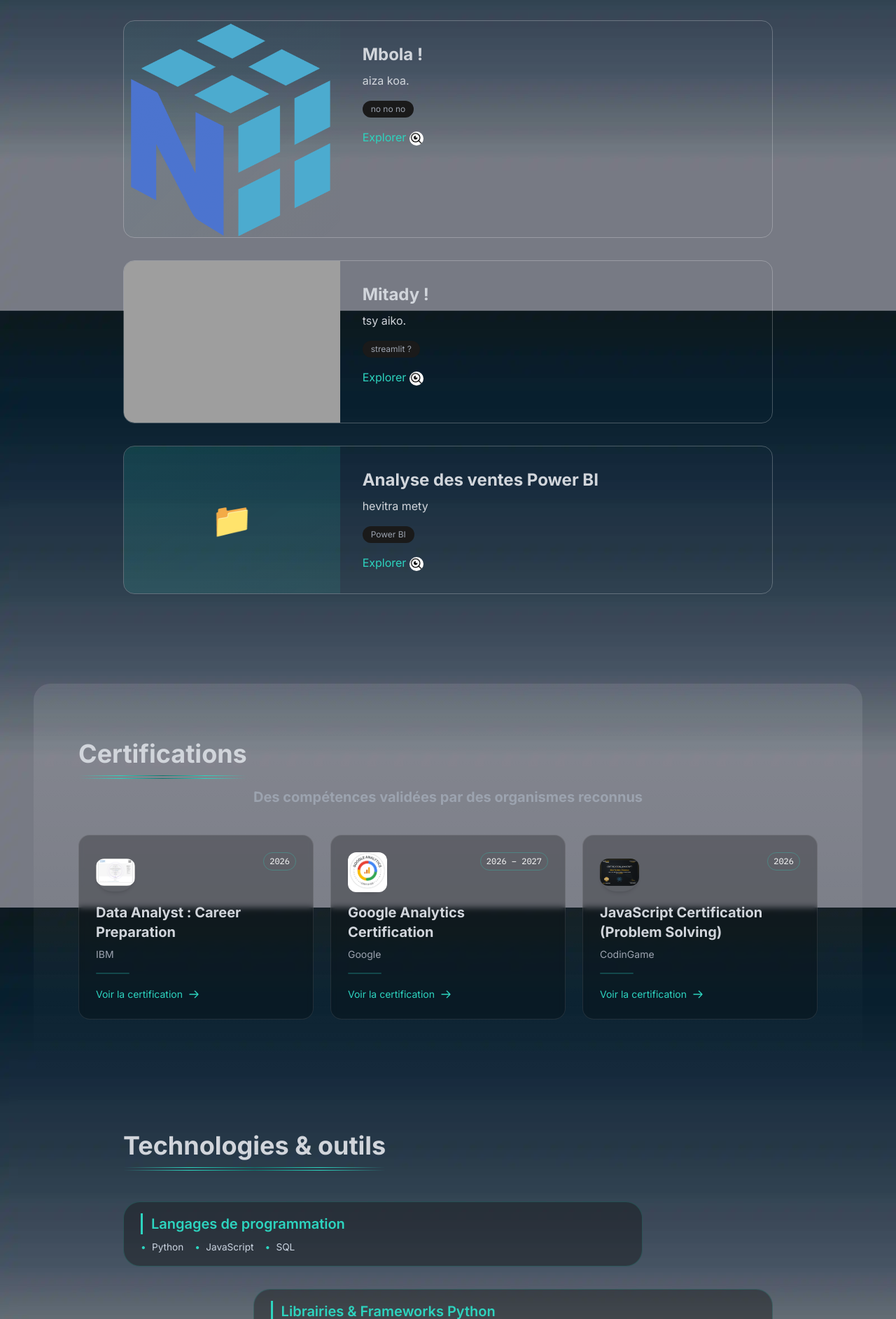
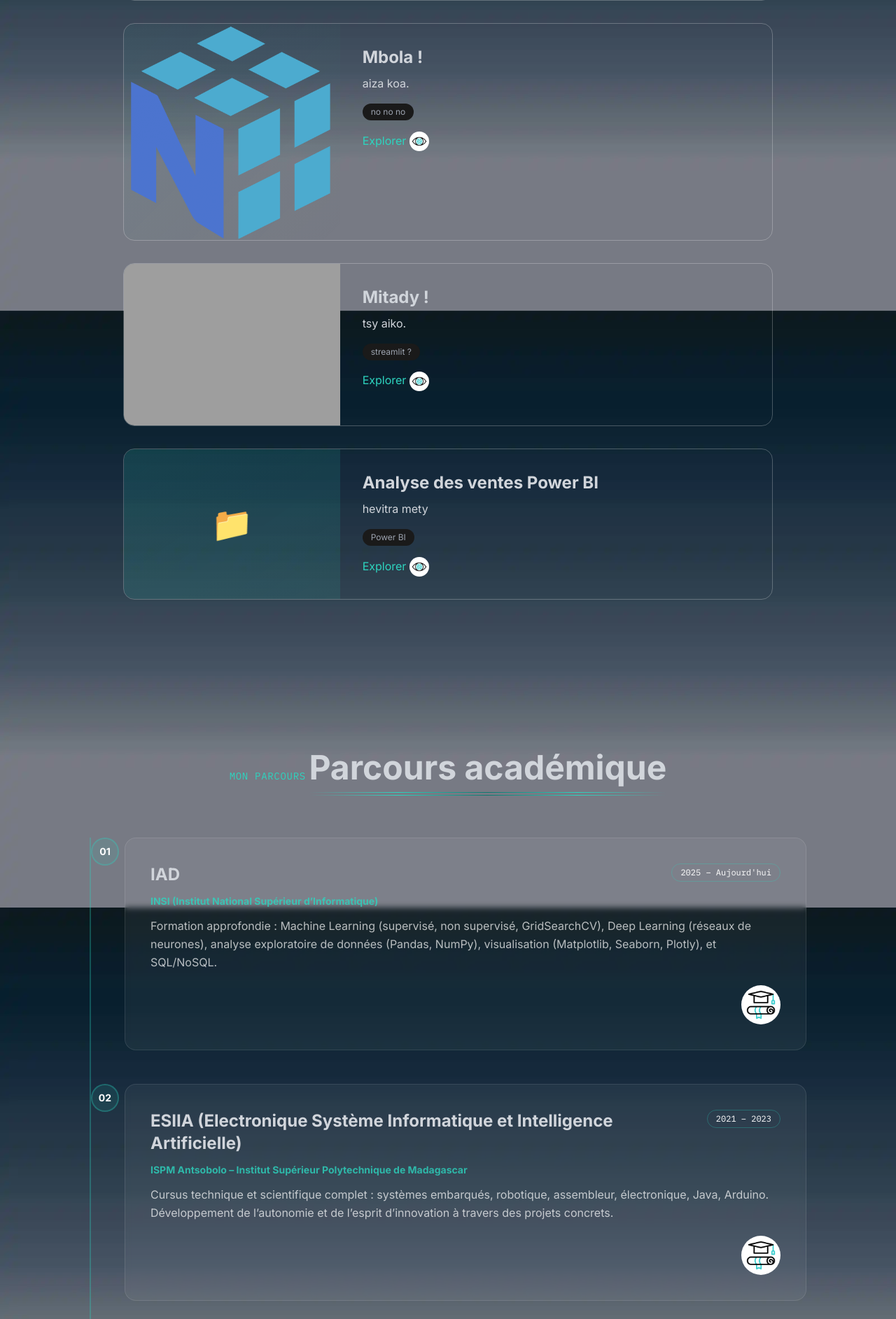
Before and after one commit to akimratiarison-rgb/portfolio-data-akim, a Flask app: page / in a window 1280 px wide. Shown: the part 2967-4852 px from the top of the page at 70% size. Run offline with Flask 3, Linux system fonts and the light colour scheme; some libraries are stand-ins or nearby versions; some web fonts are replaced; grey boxes are pictures that could not be loaded.

Commit message:
mise a jour design + ajout gif

```diff
--- a/app.py
+++ b/app.py
@@ -31,6 +31,11 @@ def _(text):
     """Fonction de traduction : retourne le texte dans la langue de la session."""
     lang = session.get('lang', 'fr')
     return translations.get(lang, {}).get(text, text)
+
+# ========== CONTEXT PROCESSOR pour la langue active ==========
+@app.context_processor
+def inject_current_lang():
+    return dict(current_lang=session.get('lang', 'fr'))
 
 # Route pour changer la langue
 @app.route('/language/<lang>')
@@ -128,10 +133,32 @@ COMPETENCES = {
     "Collection de données": ["Web Scraping"]
 }
 
+PARCOURS = [
+    {
+        "titre": "IAD",
+        "etablissement": "INSI (Institut National Supérieur d’Informatique)",
+        "date": "2025 – Aujourd'hui",
+        "description": "Formation approfondie : Machine Learning (supervisé, non supervisé, GridSearchCV), Deep Learning (réseaux de neurones), analyse exploratoire de données (Pandas, NumPy), visualisation (Matplotlib, Seaborn, Plotly), et SQL/NoSQL.",
+    },
+    {
+        "titre": "ESIIA (Electronique Système Informatique et Intelligence Artificielle)",
+        "etablissement": "ISPM Antsobolo – Institut Supérieur Polytechnique de Madagascar",
+        "date": "2021 – 2023",
+        "description": "Cursus technique et scientifique complet : systèmes embarqués, robotique, assembleur, électronique, Java, Arduino. Développement de l’autonomie et de l’esprit d’innovation à travers des projets concrets.",
+
+    },
+    {
+        "titre": "Baccalauréat Scientifique",
+        "etablissement": "Lycée Saint Pierre Canisus Ambohipo",
+        "date": "2021 – 2023",
+        "description": "Formation scientifique générale (mathématiques, physique,...). Diplôme obtenu.",
+
+    }
+]
 # ========== ROUTES ==========
 @app.route("/")
 def index():
-    return render_template("index.html", projets=PROJETS, certifs=CERTIFICATIONS, competences=COMPETENCES, _=_)
+    return render_template("index.html", projets=PROJETS, certifs=CERTIFICATIONS, competences=COMPETENCES, parcours=PARCOURS, _=_)
 
 @app.route("/test")
 def test():
--- a/static/css/style.css
+++ b/static/css/style.css
@@ -379,11 +379,11 @@ section h2::after {
 
       /* Certifications : titres et dates */
     #certifs h3 {
-        font-size: 1rem !important; /* titre de la certification */
+        font-size: 1rem !important;
     }
     #certifs .text-gray-400,
     #certifs .text-muted {
-        font-size: 0.7rem !important; /* organisme et date */
+        font-size: 1rem !important; /* organisme et date */
     }
     /* Optionnel : réduction de la largeur des images */
     #certifs .w-12.h-12 {
@@ -942,6 +942,7 @@ footer {
     line-height: 1;
     margin-right: 0.5rem;
     text-shadow: 0 2px 5px rgba(0,0,0,0.2);
+    margin-top: -0.19em;
 }
 
 /* Ajustements  */
@@ -961,3 +962,7 @@ footer {
         opacity: 0.8 !important;
     }
 }
+
+.shadow-glow {
+    box-shadow: 0 0 0 3px rgba(45, 212, 191, 0.3), 0 0 0 6px rgba(45, 212, 191, 0.1);
+}
--- a/static/js/main.js
+++ b/static/js/main.js
@@ -368,3 +368,21 @@ if (contactForm) {
         }
     });
 }
+
+
+
+// Gestion du dropdown de langue (mobile)
+const langBtn = document.getElementById('lang-dropdown-btn');
+const langMenu = document.getElementById('lang-dropdown-menu');
+
+if (langBtn && langMenu) {
+    langBtn.addEventListener('click', (e) => {
+        e.stopPropagation();
+        langMenu.classList.toggle('hidden');
+    });
+    // Fermer le dropdown si on clique ailleurs
+    document.addEventListener('click', () => {
+        langMenu.classList.add('hidden');
+    });
+    langMenu.addEventListener('click', (e) => e.stopPropagation());
+}
--- a/templates/base.html
+++ b/templates/base.html
@@ -69,6 +69,30 @@
                     </a>
                 </div>
             </div>
+
+            <!-- Sélecteur de langue mobile (dropdown) -->
+            <div class="relative md:hidden">
+                <button id="lang-dropdown-btn" class="flex items-center gap-1 text-gray-300 hover:text-accent transition">
+                    {% if current_lang == 'fr' %}
+                        <img src="{{ url_for('static', filename='saina/fr.png') }}" alt="FR" class="w-5 h-5 object-cover rounded-sm">
+                    {% else %}
+                        <img src="{{ url_for('static', filename='saina/gb.png') }}" alt="EN" class="w-5 h-5 object-cover rounded-sm">
+                    {% endif %}
+                    <svg class="w-4 h-4" fill="none" stroke="currentColor" viewBox="0 0 24 24">
+                        <path stroke-linecap="round" stroke-linejoin="round" stroke-width="2" d="M19 9l-7 7-7-7" />
+                    </svg>
+                </button>
+                <div id="lang-dropdown-menu" class="hidden absolute right-0 mt-2 w-32 bg-dark/35 backdrop-blur-md border border-white/10 rounded-lg shadow-lg z-50">
+                    <a href="{{ url_for('set_language', lang='fr') }}" class="flex items-center gap-2 px-4 py-2 text-sm hover:bg-accent/20 transition">
+                        <img src="{{ url_for('static', filename='saina/fr.png') }}" class="w-5 h-5 rounded-sm"> Français
+                    </a>
+                    <a href="{{ url_for('set_language', lang='en') }}" class="flex items-center gap-2 px-4 py-2 text-sm hover:bg-accent/20 transition">
+                        <img src="{{ url_for('static', filename='saina/gb.png') }}" class="w-5 h-5 rounded-sm"> English
+                    </a>
+                </div>
+            </div>
+
+            <!-- Bouton burger -->
             <button id="menu-btn" class="md:hidden text-gray-300 focus:outline-none">
                 <div class="hamburger-icon">
                     <span></span>
@@ -77,24 +101,13 @@
                 </div>
             </button>
         </div>
-        <!-- Menu mobile -->
+
+        <!-- Menu mobile (liens sans drapeaux) -->
         <div id="mobile-menu" class="hidden md:hidden bg-dark/35 backdrop-blur-md border-t border-white/5 py-3 text-center flex flex-col gap-2">
             <a href="#hero" class="nav-link block py-2">{{ _('Accueil') }}</a>
             <a href="#projets" class="nav-link block py-2">{{ _('Projets') }}</a>
             <a href="#certifs" class="nav-link block py-2">{{ _('Certifications') }}</a>
             <a href="#contact" class="nav-link block py-2">{{ _('Contact') }}</a>
-
-            <div class="flex justify-center gap-4 items-center pt-3 mt-1 border-t border-white/10">
-                <a href="{{ url_for('set_language', lang='fr') }}" class="inline-flex items-center gap-1 hover:opacity-80 transition">
-                    <img src="{{ url_for('static', filename='saina/fr.png') }}" alt="Français" class="w-5 h-5 object-cover rounded-sm">
-                    <span class="text-sm">FR</span>
-                </a>
-                <span class="text-gray-500">|</span>
-                <a href="{{ url_for('set_language', lang='en') }}" class="inline-flex items-center gap-1 hover:opacity-80 transition">
-                    <img src="{{ url_for('static', filename='saina/gb.png') }}" alt="English" class="w-5 h-5 object-cover rounded-sm">
-                    <span class="text-sm">EN</span>
-                </a>
-            </div>
         </div>
     </nav>
 
@@ -120,7 +133,7 @@
                         <i class="fas fa-phone-alt text-2xl"></i>
                     </a>
                     <a href="https://t.me/AkiiimR" class="text-gray-400 hover:text-accent transition"><i class="fab fa-telegram text-2xl"></i></a>
-                    <a href="https://wa.me/261384906635" class="text-gray-400 hover:text-accent transition">  <i class="fab fa-whatsapp text-2xl"></i></a>
+                    <a href="https://wa.me/261384906635" class="text-gray-400 hover:text-accent transition"><i class="fab fa-whatsapp text-2xl"></i></a>
                 </div>
             </div>
         </div>
--- a/templates/index.html
+++ b/templates/index.html
@@ -85,7 +85,7 @@
 </section>
 
 <!-- Projets avec image à gauche -->
-<section id="projets" class="py-24 bg-transparent">
+<section id="projets" class="py-24 bg-transparent ">
     <div class="max-w-5xl mx-auto px-6 md:px-12">
         <div class="text-center mb-16">
             <h2 class="text-4xl md:text-5xl font-bold mb-4">{{ _('Projets') }}</h2>
@@ -112,7 +112,7 @@
                             {% endfor %}
                         </div>
                         <a href="{{ projet.lien }}" class="inline-flex items-center gap-2 text-accent hover:gap-3 transition-all">{{ _('Explorer') }}</a>
-                        <img src="{{ url_for('static', filename='images/oeil.gif') }}" alt="{{ _('icône animée') }}" class="w-5 h-5 inline-block rounded-full">
+                        <img src="{{ url_for('static', filename='images/oeil.gif') }}" alt="{{ _('icône animée') }}" class="w-7 h-7 inline-block rounded-full">
                     </div>
                 </div>
             </div>
@@ -121,11 +121,44 @@
     </div>
 </section>
 
+
+<section id="parcours" class="py-20 reveal">
+    <div class="text-center mb-16">
+        <span class="text-accent font-mono text-sm uppercase tracking-wider">{{ _('Mon parcours') }}</span>
+        <h2 class="text-4xl md:text-5xl font-bold mt-2">{{ _('Parcours académique') }}</h2>
+    </div>
+
+    <div class="max-w-5xl mx-auto">
+        <div class="relative pl-6 md:pl-12 border-l-2 border-accent/30 space-y-12">
+            {% for item in parcours %}
+            <div class="relative group">
+                <div class="absolute -left-[2.1rem] md:-left-[3rem] top-0 w-10 h-10 rounded-full bg-accent/10 border-2 border-accent/30 text-white flex items-center justify-center text-sm font-bold transition-all duration-300 group-hover:scale-110 group-hover:shadow-glow">
+                    {{ '%02d' % loop.index }}
+                </div>
+                <div class="bg-white/5 backdrop-blur-sm border border-white/10 rounded-2xl p-9 transition-all duration-300 hover:border-accent/40 hover:shadow-xl">
+                    <div class="flex justify-between items-start gap-4 mb-3">
+                        <h3 class="text-xl md:text-2xl font-bold group-hover:text-accent transition">{{ _(item.titre) }}</h3>
+                        <span class="text-xs font-mono px-3 py-1 rounded-full text-white border border-accent/30 whitespace-nowrap">{{ item.date }}</span>
+                    </div>
+                    <p class="text-accent/80 text-sm font-bold mb-3">{{ _(item.etablissement) }}</p>
+                    <p class="text-white/70 leading-relaxed">{{ _(item.description) }}</p>
+                    <div class="mt-5 text-right ">
+                    <img src="{{ url_for('static', filename='images/etude.gif') }}" alt="{{ _('icône animée') }}" class="w-14 h-14 inline-block rounded-full">
+                    </div>
+                </div>
+            </div>
+            {% endfor %}
+        </div>
+    </div>
+
+</section>
+
+
 <!-- Certifications -->
 <section id="certifs" class="py-20 bg-gradient-to-b from-white/10 to-transparent rounded-3xl reveal">
     <div class="max-w-6xl mx-auto px-6 md:px-12">
         <h2 class="text-3xl md:text-4xl font-bold text-center mb-4">{{ _('Certifications') }}</h2>
-        <p class="text-center text-gray-400 mb-10 max-w-2xl mx-auto text-xl font-bold">{{ _('Des compétences validées par des organismes reconnus') }}</p>
+        <p class=" text-center text-gray-400 mb-10 max-w-2xl mx-auto text-xl font-bold">{{ _('Des compétences validées par des organismes reconnus') }}</p>
 
         <div class="grid grid-cols-1 md:grid-cols-2 lg:grid-cols-3 gap-6">
             {% for certif in certifs %}
@@ -153,7 +186,6 @@
     </div>
 </section>
 
-<!-- Technologies & outils -->
 <!-- Technologies & outils -->
 <section id="tech-outils" class="py-20">
     <div class="max-w-5xl mx-auto px-6 md:px-12">
@@ -294,7 +326,6 @@
                             <a href="https://www.linkedin.com/in/akim-ratiarison" class="text-gray-400 hover:text-accent transition"><i class="fab fa-linkedin fa-lg"></i></a>
                             <a href="https://github.com/akimratiarison-rgb" class="text-gray-400 hover:text-accent transition"><i class="fab fa-github fa-lg"></i></a>
                             <a href="https://t.me/AkiiimR" class="text-gray-400 hover:text-accent transition"><i class="fab fa-telegram fa-lg"></i></a>
-                            <a href="https://wa.me/261384906635" class="text-gray-400 hover:text-accent transition">  <i class="fab fa-whatsapp fa-lg"></i></a>
                         </div>
                     </div>
                 </div>
```
Also changed, not shown: translations.json (+25 -2 lines), static/images/etude.gif (added), static/images/oeil.gif, static/images/projets/oei1l.gif (added), static/images/projets/oeil.gif (added). Lines whose indentation alone changed are shown as unchanged.
